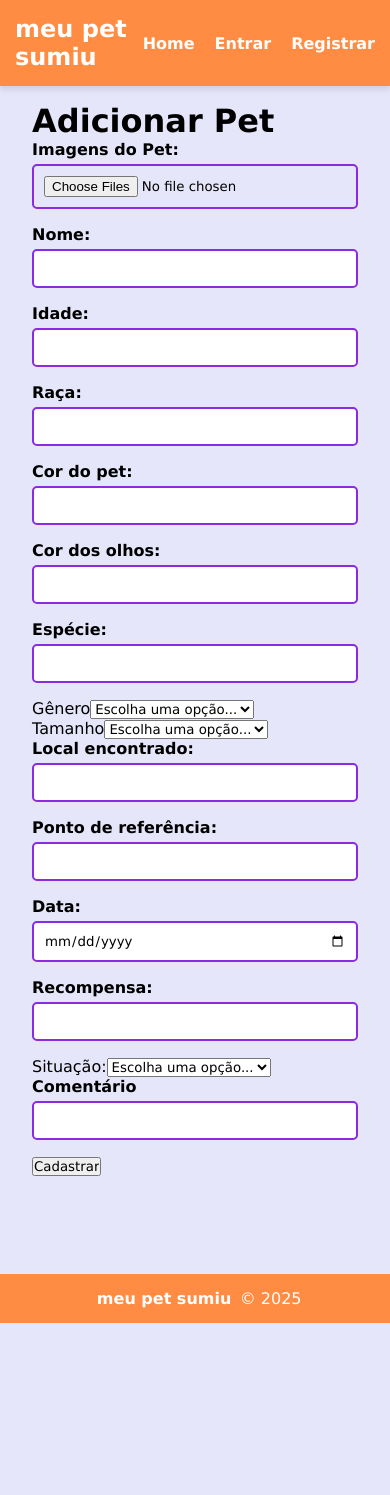
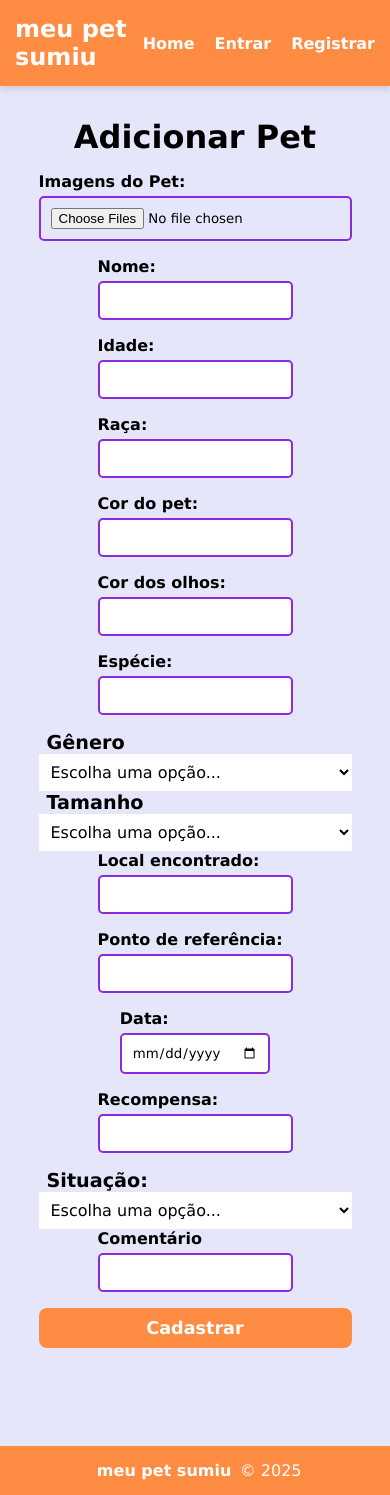
Before and after one commit to ribshow/project_frontend, a React (Create React App) app: page /pets/create in a window 390 px wide. Before the commit the page ends 1323 px from the top, so only its background shows below. Built offline with nearby package versions, Linux system fonts and the light colour scheme; the HTML template or start-up script is replaced by a standard one.

Commit message:
fix(adjustments)

```diff
--- a/src/components/Form/Input.module.css
+++ b/src/components/Form/Input.module.css
@@ -12,22 +12,23 @@
 
 .form_control input {
   width: 20vw;
+  max-width: 100%;
   padding: 10px;
-    border: 2px solid #8A2BE2;
+  border: 2px solid #8a2be2;
   border-radius: 5px;
   outline: none;
   transition: 0.3s;
 }
 
 .form_control input:focus:focus {
-    border-color: #FF8C42;
+  border-color: #ff8c42;
   box-shadow: 0px 0px 8px rgba(255, 140, 66, 0.7);
 }
 
 .form_control button {
   width: 100%;
   padding: 10px;
-    background-color: #FF8C42;
+  background-color: #ff8c42;
   color: white;
   border: none;
   border-radius: 5px;
--- a/src/components/Form/PetForm.jsx
+++ b/src/components/Form/PetForm.jsx
@@ -1,6 +1,7 @@
 import Input from "./Input";
 import Select from "./Select";
 import { useState } from "react";
+import stylesForm from "./pet-form.module.css";
 
 const PetForm = ({ handleSubmit, petData, btnText }) => {
   const [pet, setPet] = useState(petData || {});
@@ -23,7 +24,10 @@ const PetForm = ({ handleSubmit, petData, btnText }) => {
 
   // capturando a situação selecionada dentro do select
   function handleSituation(e) {
-        setPet({ ...pet, situation: e.target.options[e.target.selectedIndex].text })
+    setPet({
+      ...pet,
+      situation: e.target.options[e.target.selectedIndex].text,
+    });
   }
 
   function handleGender(e) {
@@ -41,67 +45,82 @@ const PetForm = ({ handleSubmit, petData, btnText }) => {
   }
   return (
     <div>
-            <form onSubmit={submit}>
+      <form className={stylesForm.container} onSubmit={submit}>
         <div>
-                    {
-                        preview.length > 0
+          {preview.length > 0
             ? preview.map((image, index) => (
-                                <img src={URL.createObjectURL(image)} alt={pet.name} key={`${pet.name}${index}`} />
+                <img
+                  className={stylesForm.img_container}
+                  src={URL.createObjectURL(image)}
+                  alt={pet.name}
+                  key={`${pet.name}${index}`}
+                />
               ))
             : pet.image &&
               pet.images.map((image, index) => (
-                                <img src={`${process.env.REACT_APP_API}/public/images/pets/${image.name}`} alt={pet.name} key={index} />
-                            ))
-                    }
+                <img
+                  className={stylesForm.img_container}
+                  src={`${process.env.REACT_APP_API}/public/images/pets/${image.name}`}
+                  alt={pet.name}
+                  key={index}
+                />
+              ))}
         </div>
         <Input
           text="Imagens do Pet:"
           type="file"
-                    multiple={true} name="images"
-                    handleOnChange={onFileChange} />
+          multiple={true}
+          name="images"
+          handleOnChange={onFileChange}
+        />
         <Input
           text="Nome:"
           type="text"
           name="name"
           value={pet.name || ""}
-                    handleOnChange={handleChange} />
+          handleOnChange={handleChange}
+        />
         <Input
           text="Idade:"
           type="text"
           name="age"
           value={pet.age || ""}
-                    handleOnChange={handleChange} />
+          handleOnChange={handleChange}
+        />
         <Input
           text="Raça:"
           type="text"
           name="race"
           value={pet.race || ""}
-                    handleOnChange={handleChange} />
+          handleOnChange={handleChange}
+        />
         <Input
           text="Cor do pet:"
           type="text"
           name="color"
           value={pet.color || ""}
-                    handleOnChange={handleChange} />
+          handleOnChange={handleChange}
+        />
         <Input
           text="Cor dos olhos:"
           type="text"
           name="eyesColor"
           value={pet.eyesColor || ""}
-                    handleOnChange={handleChange} />
+          handleOnChange={handleChange}
+        />
         <Input
           text="Espécie:"
           type="text"
           name="species"
           value={pet.species || ""}
-                    handleOnChange={handleChange} />
+          handleOnChange={handleChange}
+        />
         <Select
           name="gender"
           text="Gênero"
           options={gender}
           value={pet.gender || ""}
           handleOnChange={handleGender}
-
         />
         <Select
           name="size"
@@ -109,7 +128,6 @@ const PetForm = ({ handleSubmit, petData, btnText }) => {
           options={size}
           value={pet.size || ""}
           handleOnChange={handlePort}
-
         />
 
         <Input
@@ -117,32 +135,35 @@ const PetForm = ({ handleSubmit, petData, btnText }) => {
           type="text"
           name="local"
           value={pet.local || ""}
-                    handleOnChange={handleChange} />
+          handleOnChange={handleChange}
+        />
         <Input
           text="Ponto de referência:"
           type="text"
           name="landmark"
           value={pet.landmark || ""}
-                    handleOnChange={handleChange} />
+          handleOnChange={handleChange}
+        />
         <Input
           text="Data:"
           type="date"
           name="date"
           value={pet.date || ""}
-                    handleOnChange={handleChange} />
+          handleOnChange={handleChange}
+        />
         <Input
           text="Recompensa:"
           type="text"
           name="reward"
           value={pet.reward || ""}
-                    handleOnChange={handleChange} />
+          handleOnChange={handleChange}
+        />
         <Select
           name="situation"
           text="Situação:"
           options={situation}
           value={pet.situation || ""}
           handleOnChange={handleSituation}
-
         />
         <Input
           text="Comentário"
@@ -151,10 +172,10 @@ const PetForm = ({ handleSubmit, petData, btnText }) => {
           value={pet.comment || ""}
           handleOnChange={handleChange}
         />
-                <input type="submit" value={btnText} />
+        <input className={stylesForm.btnSubmit} type="submit" value={btnText} />
       </form>
     </div>
-    )
-}
+  );
+};
 
 export default PetForm;
--- a/src/components/Form/Select.jsx
+++ b/src/components/Form/Select.jsx
@@ -1,24 +1,27 @@
+import styles from "./select.module.css";
+
 function Select({ text, name, options, handleOnChange, value }) {
   return (
-        <div className="">
-            <label htmlFor={name} className="">{text}</label>
+    <div className={styles.container}>
+      <label htmlFor={name} className={styles.label}>
+        {text}
+      </label>
       <select
+        className={styles.select}
         name={name}
         id={name}
         onChange={handleOnChange}
         value={value || ""}
       >
         <option>Escolha uma opção...</option>
-                {
-
-                    options.map((option) => (
-                        <option value={option} key={option}>{option}</option>
-                    ))
-                }
+        {options.map((option) => (
+          <option value={option} key={option}>
+            {option}
+          </option>
+        ))}
       </select>
     </div>
-
-    )
+  );
 }
 
 export default Select;
--- /dev/null
+++ b/src/components/Form/pet-form.module.css
@@ -0,0 +1,26 @@
+.container {
+  display: flex;
+  flex-direction: column;
+  align-items: center;
+  justify-content: center;
+  width: 100%;
+}
+
+.img_container {
+  width: 140px;
+  max-width: 100%;
+  height: 100%;
+}
+
+.btnSubmit {
+  border-radius: 8px;
+  background-color: #ff8c42;
+  color: #fff;
+  border: none;
+  min-width: 100px;
+  min-height: 2.5rem;
+  width: 100%;
+  cursor: pointer;
+  font-size: 1.1em;
+  font-weight: bold;
+}
--- /dev/null
+++ b/src/components/Form/select.module.css
@@ -0,0 +1,31 @@
+.container {
+  width: 100%;
+}
+.select {
+  display: flex;
+  flex-direction: column;
+  align-items: center;
+  justify-content: center;
+  width: 20vw;
+  max-width: 100%;
+  height: 100%;
+  padding: 0.5rem;
+  border-radius: var(--border-radius);
+  background-color: white;
+  color: var(--color-text);
+  font-size: var(--font-size);
+  font-weight: var(--font-weight);
+  border: none;
+}
+
+.label {
+  font-size: 1.2rem;
+  font-weight: bold;
+  padding: 0.5rem;
+}
+
+@media (max-width: 700px) {
+  .select {
+    width: 100%;
+  }
+}
--- a/src/pages/Pet/AddPet.jsx
+++ b/src/pages/Pet/AddPet.jsx
@@ -3,6 +3,7 @@ import useFlashMessage from "../../hooks/useFlashMessage";
 import { useNavigate } from "react-router-dom";
 import { useState } from "react";
 import api from "../../utils/api";
+import styles from "./style.module.css";
 
 const AddPet = () => {
   const [token] = useState(localStorage.getItem("token") || "");
@@ -27,29 +28,31 @@ const AddPet = () => {
     try {
       const response = await api.post("pets/store", formData, {
         headers: {
-                    Authorization: `Bearer ${JSON.parse(token)}`
+          Authorization: `Bearer ${JSON.parse(token)}`,
         },
-                "Content-Type": "multipart/form-data"
+        "Content-Type": "multipart/form-data",
       });
       data = response.data;
       console.log(data);
     } catch (error) {
       console.log("Erro ao cadastrar pet", error);
       msgType = "error";
-            data = error.response?.data || { message: "Erro desconhecido" }
+      data = error.response?.data || { message: "Erro desconhecido" };
     } finally {
       setFlashMessage(data.message, msgType);
       if (msgType !== "error") {
         navigate("/");
       }
     }
-
   }
   return (
+    <div className={styles.container}>
+      <h1 className={styles.textCenter}>Adicionar Pet</h1>
       <div>
-            <h1>Adicionar Pet</h1>
         <PetForm handleSubmit={registerPet} btnText="Cadastrar" />
-        </div>)
+      </div>
+    </div>
+  );
 };
 
 export default AddPet;
--- /dev/null
+++ b/src/pages/Pet/style.module.css
@@ -0,0 +1,10 @@
+.container {
+  display: flex;
+  flex-direction: column;
+  align-items: center;
+}
+
+.textCenter {
+  text-align: center;
+  padding: 1rem;
+}
```
Lines whose indentation alone changed are shown as unchanged.
